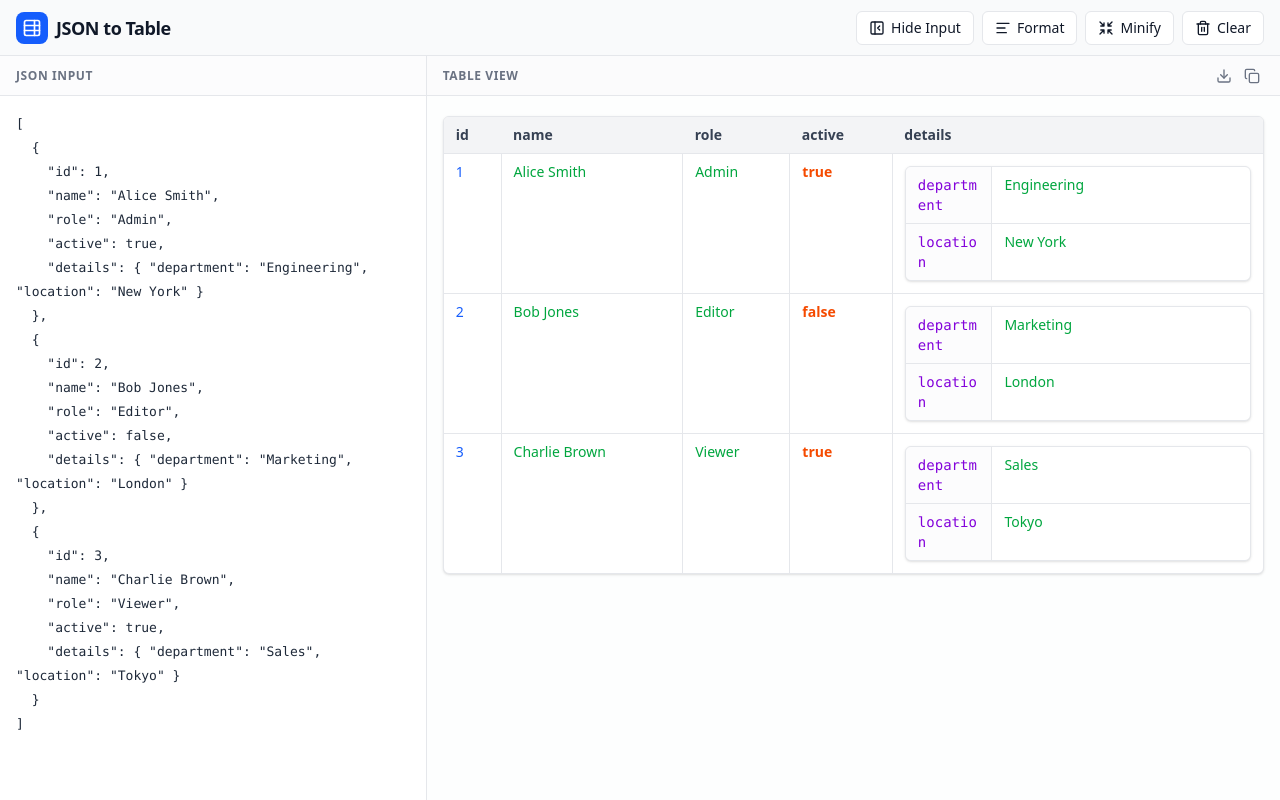
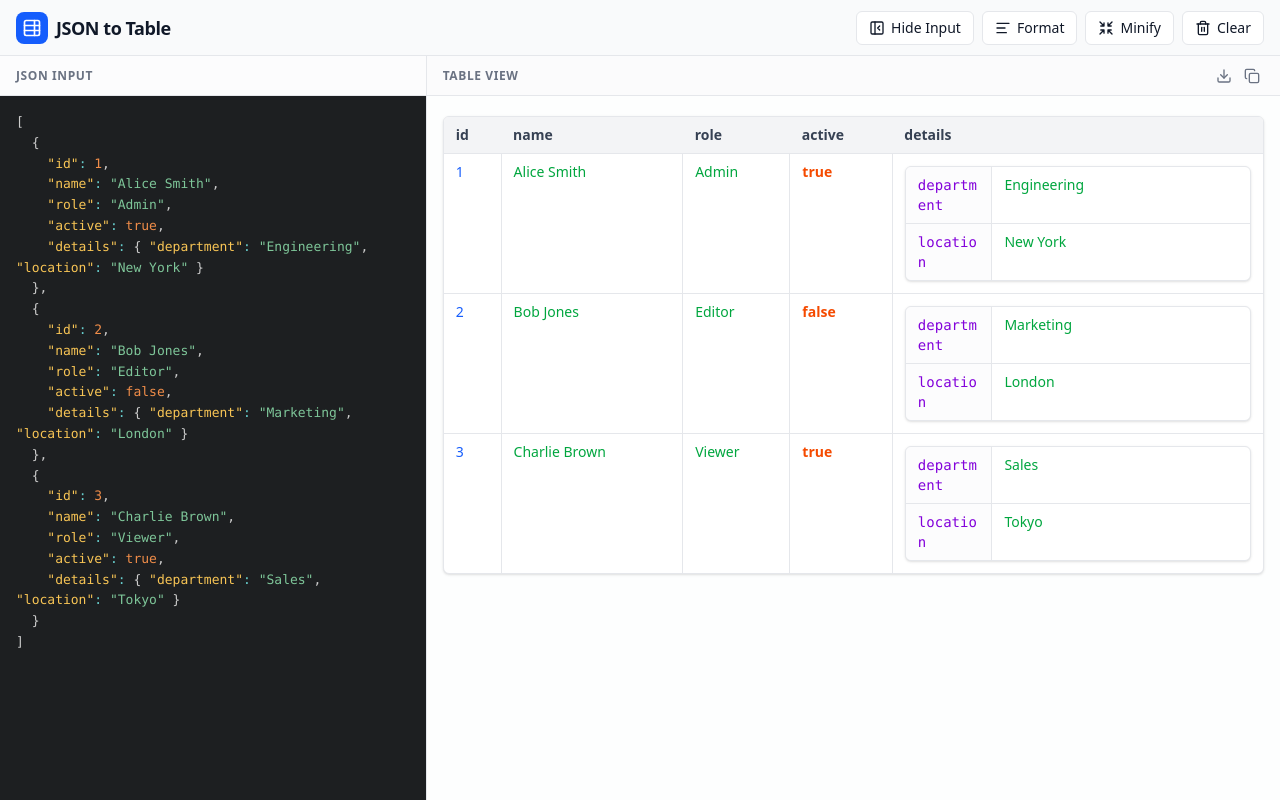
Before and after one commit to kktan1991/Json2Table, a React (Vite) app: page / in a window 1280 px wide. Built offline with nearby package versions, Linux system fonts and the light colour scheme.

Commit message:
Integrate react-simple-code-editor for JSON input
Replaced textarea with a code editor for JSON input.

```diff
--- a/src/App.tsx
+++ b/src/App.tsx
@@ -1,6 +1,10 @@
 import React, { useState, useEffect } from 'react';
 import { Copy, Trash2, AlignLeft, Shrink, Check, TableProperties, PanelLeftClose, PanelLeft, Download } from 'lucide-react';
 import * as XLSX from 'xlsx';
+import Editor from 'react-simple-code-editor';
+import Prism from 'prismjs';
+import 'prismjs/components/prism-json';
+import 'prismjs/themes/prism-tomorrow.css';
 
 const JsonTable = ({ data, depth = 0 }: { data: any, depth?: number }) => {
   if (data === null) return <span className="text-gray-500 dark:text-gray-400 italic font-semibold">null</span>;
@@ -277,13 +281,22 @@ export default function App() {
             <div className="h-10 border-b border-gray-200 dark:border-gray-800 flex items-center px-4 bg-gray-50/50 dark:bg-gray-900/50">
               <span className="text-xs font-semibold text-gray-500 uppercase tracking-wider">JSON Input</span>
             </div>
-            <textarea
-              value={input}
-              onChange={(e) => setInput(e.target.value)}
-              placeholder="Paste your JSON here..."
-              spellCheck={false}
-              className="flex-1 w-full p-4 bg-transparent resize-none focus:outline-none font-mono text-[13px] leading-6 text-gray-800 dark:text-gray-200"
-            />
+            <div className="flex-1 overflow-auto bg-[#1d1f21]">
+              <Editor
+                value={input}
+                onValueChange={setInput}
+                highlight={code => Prism.highlight(code, Prism.languages.json, 'json')}
+                padding={16}
+                style={{
+                  fontFamily: 'ui-monospace, SFMono-Regular, Menlo, Monaco, Consolas, "Liberation Mono", "Courier New", monospace',
+                  fontSize: 13,
+                  lineHeight: 1.6,
+                  minHeight: '100%',
+                  color: '#c5c8c6'
+                }}
+                textareaClassName="focus:outline-none"
+              />
+            </div>
             {error && (
               <div className="absolute bottom-0 left-0 right-0 bg-red-50 dark:bg-red-900/30 border-t border-red-200 dark:border-red-800 p-3 text-sm text-red-600 dark:text-red-400 font-mono">
                 <div className="font-semibold mb-1">Invalid JSON</div>
```
